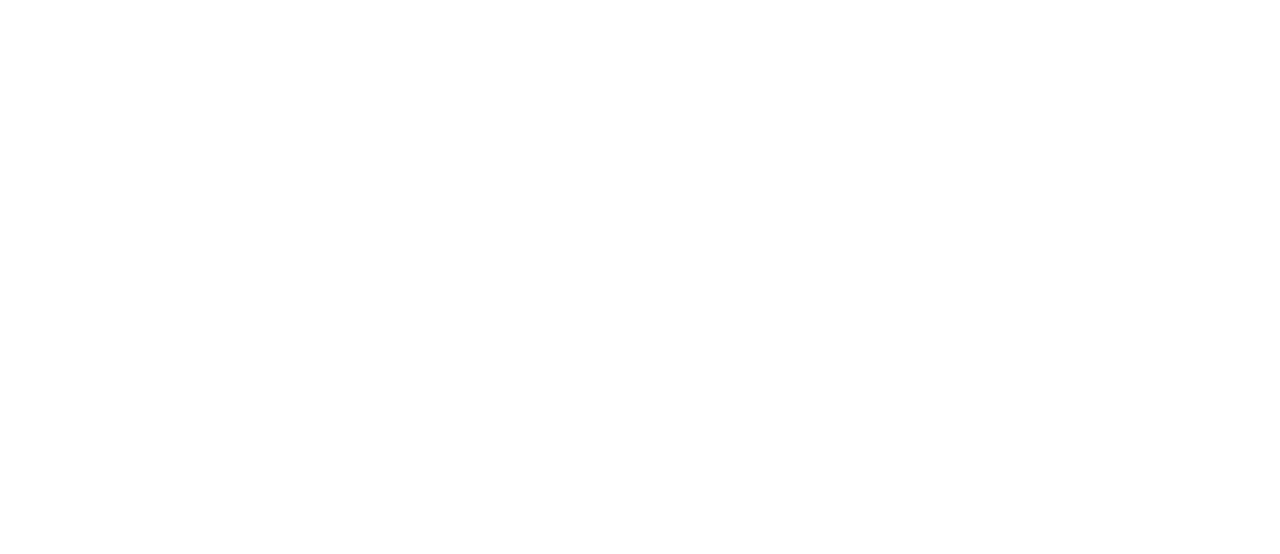
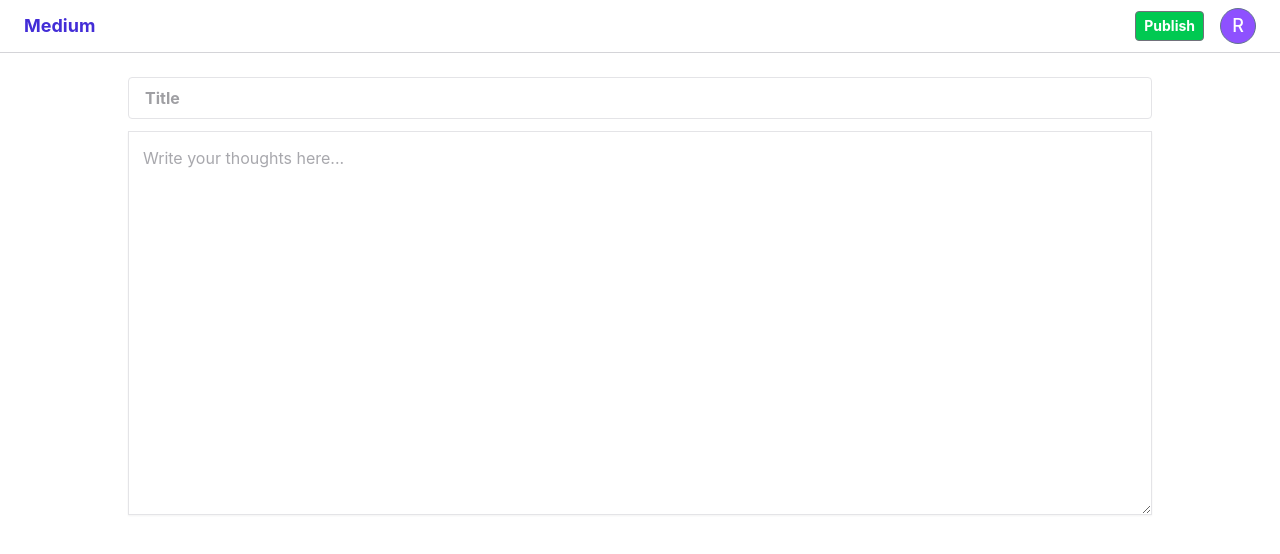
Before and after one commit to soares-roydon/medium, a React (Vite) app in the folder frontend/: page /create-blog in a window 1280 px wide. Before the commit this address had no page. Shown: the top 554 px of the page. Built offline with nearby package versions, Linux system fonts and the light colour scheme.

Commit message:
Complete frontend

```diff
--- a/frontend/src/App.tsx
+++ b/frontend/src/App.tsx
@@ -3,6 +3,7 @@ import Signin from "./pages/Signin";
 import Signup from "./pages/Signup";
 import Blog from "./pages/Blog";
 import Blogs from "./pages/Blogs";
+import CreateBlog from "./pages/CreateBlog";
 
 function App() {
   return (
@@ -13,6 +14,7 @@ function App() {
           <Route path={"/signup"} element={<Signup />} />
           <Route path={"/blog/:id"} element={<Blog />} />
           <Route path={"/blogs"} element={<Blogs />} />
+          <Route path={"/create-blog"} element={<CreateBlog />} />
         </Routes>
       </BrowserRouter>
     </>
--- a/frontend/src/components/AppBar.tsx
+++ b/frontend/src/components/AppBar.tsx
@@ -1,12 +1,69 @@
+import { Link, useNavigate } from "react-router-dom";
 import Avatar from "./Avatar";
+import type { CreateBlogInput } from "@roydon-soares/medium-common";
 
-function AppBar() {
+function AppBar({ type, blog  }: { type?: "create-blog", blog?: CreateBlogInput}) {
+  const navigate = useNavigate()
+
+  async function publishPost() {
+    const response = await fetch(`${import.meta.env.VITE_BACKEND_URL}/api/v1/blog`, {
+      method: "POST",
+      headers: {
+        "content-type": "application/json",
+        authorization: `bearer ${localStorage.getItem("token")}`
+      },
+      body: JSON.stringify({
+        title: blog?.title,
+        content: blog?.content,
+        published: true
+      })
+    })
+
+    if(!response.ok) {
+      alert("Something went wrong!")
+      return
+    }
+
+    const data = await response.json()
+
+    alert("Post published successfully")
+    navigate(`/blog/${data.id}`)
+  }
+
   return (
     <>
-      <div className="flex justify-between px-6 py-3 border-b border-zinc-200 text-lg font-bold">
-        <div>Medium</div>
-        <Avatar name={"Roy"} size={"8"}/>
-      </div>
+      {type === "create-blog" ? (
+        <div>
+          <div className="flex justify-between px-6 py-2 border-b border-zinc-300 text-lg font-bold">
+            <div className="flex items-center text-indigo-700">Medium</div>
+            <div className="flex items-center gap-4">
+                <button
+                  className="flex justify-center items-center bg-green-500 text-sm px-2 py-1 border border-zinc-500 rounded text-white cursor-pointer hover:bg-green-600"
+                  onClick={publishPost}
+                >
+                  Publish
+                </button>
+              <Avatar name={"Roy"} size={"large"} />
+            </div>
+          </div>
+        </div>
+      ) : (
+        <div>
+          <div className="flex justify-between px-6 py-2 border-b border-zinc-300 text-lg font-bold">
+            <div className="flex items-center text-indigo-700">Medium</div>
+            <div className="flex items-center gap-4">
+              <Link to={"/create-blog/"}>
+                <button
+                  className="flex justify-center items-center bg-indigo-500 text-sm px-2 py-1 border border-zinc-500 rounded text-white cursor-pointer hover:bg-indigo-600"
+                >
+                  Create Blog
+                </button>
+              </Link>
+              <Avatar name={"Roy"} size={"large"} />
+            </div>
+          </div>
+        </div>
+      )}
     </>
   );
 }
--- a/frontend/src/components/Avatar.tsx
+++ b/frontend/src/components/Avatar.tsx
@@ -1,11 +1,19 @@
-function Avatar({ name, size }: { name: string; size: string }) {
+function Avatar({ name, size }: { name: string; size?: "large" }) {
   return (
     <>
-      <div
-        className={`relative inline-flex items-center justify-center w-${size} h-${size} overflow-hidden bg-blue-200 border border-slate-400 rounded-full`}
-      >
-        <span className="font-medium text-body">{name.charAt(0)}</span>
-      </div>
+      {size === "large" ? (
+        <div
+          className={`flex items-center justify-center w-9 h-9 bg-violet-500 border border-slate-500 rounded-full leading-none`}
+        >
+          <span className="font-medium text-white">{name.charAt(0)}</span>
+        </div>
+      ) : (
+        <div
+          className={`relative inline-flex items-center justify-center w-6 h-6 overflow-hidden bg-blue-50 border border-slate-400 rounded-full`}
+        >
+          <span className="font-medium text-body text-sm">{name?.charAt(0).toUpperCase() ?? "?"}</span>
+        </div>
+      )}
     </>
   );
 }
--- /dev/null
+++ b/frontend/src/components/BlogPageSkeleton.tsx
@@ -0,0 +1,21 @@
+function BlogPageSkeleton() {
+  return (
+    <div className="grid grid-cols-12 min-h-screen animate-pulse">
+      <div className="col-span-8 mx-6 mt-6">
+        <div className="w-64 h-8 rounded-2xl bg-zinc-200 mb-6"></div>
+        <div className="w-250 h-4 rounded-2xl bg-zinc-200 mb-2"></div>
+        <div className="w-250 h-4 rounded-2xl bg-zinc-200 mb-2"></div>
+        <div className="w-96 h-4 rounded-2xl bg-zinc-200 mb-2"></div>
+      </div>
+      <div className="col-span-4 mx-6 mt-6">
+        <div className="w-16 h-5 rounded-2xl bg-zinc-200 mb-3"></div>
+        <div className="flex items-center gap-1">
+          <div className="w-6 h-6 rounded-full bg-zinc-200"></div>
+          <div className="w-14 h-3 rounded-2xl bg-zinc-200"></div>
+        </div>
+      </div>
+    </div>
+  );
+}
+
+export default BlogPageSkeleton;
--- /dev/null
+++ b/frontend/src/components/BlogSkeletonCard.tsx
@@ -0,0 +1,17 @@
+function BlogsSkeletonCard() {
+  return (
+    <div className="flex justify-center mt-4 animate-pulse">
+      <div className="pb-4 pt-3 px-3 border rounded-md border-zinc-50 bg-zinc-100 w-5/6 xl:w-1/2">
+        <div className="flex items-center gap-1 text-xs mb-3">
+          <div className="w-6 h-6 rounded-full bg-zinc-200"></div>
+          <div className="w-26 h-3 rounded-2xl bg-zinc-200"></div>
+        </div>
+        <div className="w-26 h-6 rounded-2xl bg-zinc-200"></div>
+        <div className="w-96 h-4 rounded-2xl bg-zinc-200 mb-4 mt-2"></div>
+        <div className="w-16 h-3 rounded-2xl bg-zinc-200"></div>
+      </div>
+    </div>
+  );
+}
+
+export default BlogsSkeletonCard;
--- /dev/null
+++ b/frontend/src/components/BlogsSkeleton.tsx
@@ -0,0 +1,19 @@
+import BlogsSkeletonCard from "./BlogSkeletonCard";
+
+function BlogsSkeleton() {
+    function getSkeletonCards() {
+        const cards = []
+        for(let i = 0; i < 6; i++) {
+            cards.push(<BlogsSkeletonCard />)
+        }
+        return cards
+    }
+
+  return (
+    <>
+      {getSkeletonCards()}
+    </>
+  );
+}
+
+export default BlogsSkeleton;
--- a/frontend/src/hooks/index.ts
+++ b/frontend/src/hooks/index.ts
@@ -1,6 +1,6 @@
 import { useEffect, useState } from "react";
 
-interface Blogs {
+interface Blog {
   id: string;
   title: string;
   content: string;
@@ -12,7 +12,7 @@ interface Blogs {
 
 function useBlogs() {
   const [loading, setLoading] = useState(true);
-  const [blogs, setBlogs] = useState<Blogs[]>([]);
+  const [blogs, setBlogs] = useState<Blog[]>([]);
 
   useEffect(() => {
     fetch(`${import.meta.env.VITE_BACKEND_URL}/api/v1/blog/bulk`, {
@@ -35,4 +35,29 @@ function useBlogs() {
   return { blogs, loading };
 }
 
-export { useBlogs };
+function useBlog(id: string) {
+  const [loading, setLoading] = useState(true);
+  const [blog, setBlog] = useState<Blog>();
+
+  useEffect(() => {
+    fetch(`${import.meta.env.VITE_BACKEND_URL}/api/v1/blog/${id}`, {
+      headers: {
+        authorization: `bearer ${localStorage.getItem("token")}`,
+      },
+    }).then(async (response) => {
+      const data = await response.json();
+
+      if (!response.ok) {
+        alert(data.message);
+        return;
+      }
+
+      setBlog(data.blog);
+      setLoading(false);
+    });
+  }, []);
+
+  return { loading, blog };
+}
+
+export { useBlogs, useBlog };
--- a/frontend/src/pages/Blog.tsx
+++ b/frontend/src/pages/Blog.tsx
@@ -1,5 +1,38 @@
+import { useParams } from "react-router-dom";
+import { useBlog } from "../hooks";
+import AppBar from "../components/AppBar";
+import Avatar from "../components/Avatar";
+import BlogPageSkeleton from "../components/BlogPageSkeleton";
+
 function Blog() {
-  return <></>;
+  const { id } = useParams();
+  const { loading, blog } = useBlog(id!);
+
+  return (
+    <>
+      <AppBar />
+      {loading ? <BlogPageSkeleton />: null}
+      <div className="grid lg:grid-cols-12 min-h-screen">
+        <div className="lg:col-span-8 ">
+          <div className="mx-6 mt-4">
+            <div className="font-bold text-3xl text-zinc-700 mb-4">
+              {blog?.title}
+            </div>
+            <div className="text-xl text-zinc-700 ">{blog?.content}</div>
+          </div>
+        </div>
+        <div className="hidden lg:block lg:col-span-4 border-l border-zinc-300">
+          <div className="ml-6 mt-4">
+            <div className="text-zinc-900 font-medium mb-3 text-xl">Author</div>
+            <div className="flex gap-1.5">
+              <Avatar name={blog?.author.name!} />
+              <div className="text-zinc-800">{blog?.author.name}</div>
+            </div>
+          </div>
+        </div>
+      </div>
+    </>
+  );
 }
 
-export default Blog
+export default Blog;
--- a/frontend/src/pages/Blogs.tsx
+++ b/frontend/src/pages/Blogs.tsx
@@ -1,21 +1,22 @@
 import AppBar from "../components/AppBar";
 import BlogCard from "../components/BlogCard";
+import BlogsSkeleton from "../components/BlogsSkeleton";
 import { useBlogs } from "../hooks";
 
 function Blogs() {
   const { loading, blogs } = useBlogs();
 
-  if (loading) {
-    return <div>loading...</div>
-  }
 
   return (
     <>
       <AppBar />
+      { loading ? <BlogsSkeleton /> : null}
+      <div className="pb-5">
         {blogs.map((blog) => {
           return (
-          <div className="flex justify-center" key={blog.id}>
-            <BlogCard id={blog.id}
+            <div className="flex justify-center mt-4" key={blog.id}>
+              <BlogCard
+                id={blog.id}
                 authorName={blog.author.name}
                 title={blog.title}
                 content={blog.content}
@@ -24,6 +25,7 @@ function Blogs() {
             </div>
           );
         })}
+      </div>
     </>
   );
 }
--- /dev/null
+++ b/frontend/src/pages/CreateBlog.tsx
@@ -0,0 +1,45 @@
+import { useState } from "react";
+import AppBar from "../components/AppBar";
+import type { CreateBlogInput } from "@roydon-soares/medium-common";
+
+function CreateBlog() {
+  const [blog, setBlog] = useState<CreateBlogInput>({
+    title: "",
+    content: "",
+    published: false,
+  });
+  return (
+    <>
+      <AppBar type={"create-blog"} blog={blog}/>
+      <div className="text-zinc-600">
+        <div className="flex justify-center mt-6">
+          <input
+            type="text"
+            placeholder="Title"
+            className="border border-zinc-200 rounded px-4 py-2 mx-4 lg:max-w-5xl w-full text-heading focus:outline-blue-200 text-zinc-700 font-bold"
+            onChange={(e) => {
+              setBlog((c) => ({
+                ...c,
+                title: e.target.value,
+              }));
+            }}
+          />
+        </div>
+        <div className="flex justify-center mt-3">
+          <textarea
+            className="bg-neutral-secondary-medium border border-default-medium border-zinc-200 mx-4 lg:max-w-5xl w-full h-96 text-heading rounded-base focus:ring-brand focus:border-brand block focus:outline-blue-200 p-3.5 shadow-xs placeholder:text-body"
+            placeholder="Write your thoughts here..."
+            onChange={(e) => {
+              setBlog((c) => ({
+                ...c,
+                content: e.target.value,
+              }));
+            }}
+          ></textarea>
+        </div>
+      </div>
+    </>
+  );
+}
+
+export default CreateBlog;
```
Also changed, not shown: frontend/src/components/BlogCard.tsx (+4 -4 lines). Lines whose indentation alone changed are shown as unchanged.
